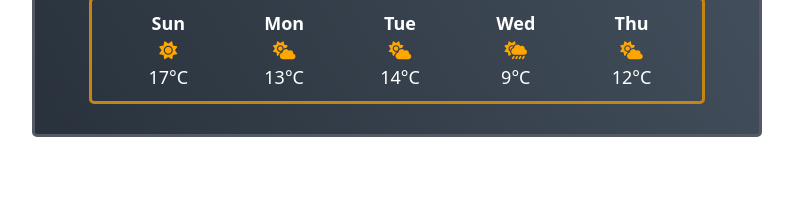
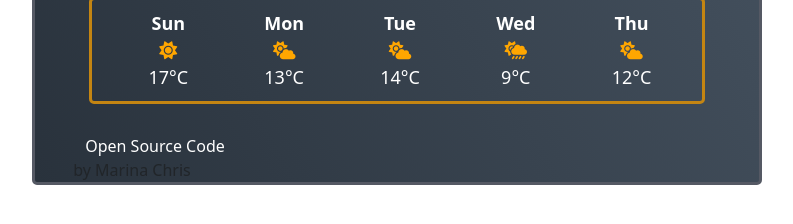
Before and after one commit to MarinaChris/weather-app-shecodes, a plain HTML site: page index.html in a window 1280 px wide. Shown: the part 386-610 px from the top of the page, without its empty margins (243-1036 px from the left). Drawn offline with nearby package versions, Linux system fonts and the light colour scheme; no server answers.

```diff
--- a/index.html
+++ b/index.html
@@ -85,6 +85,8 @@
                     </div>
                 </div>
             </div>
+           <a href="https://github.com/MarinaChris/weather-app-shecodes">
+            Open Source Code</a> by Marina Chris
         </div>
         <script src="script.js"></script>
 </body>
```
